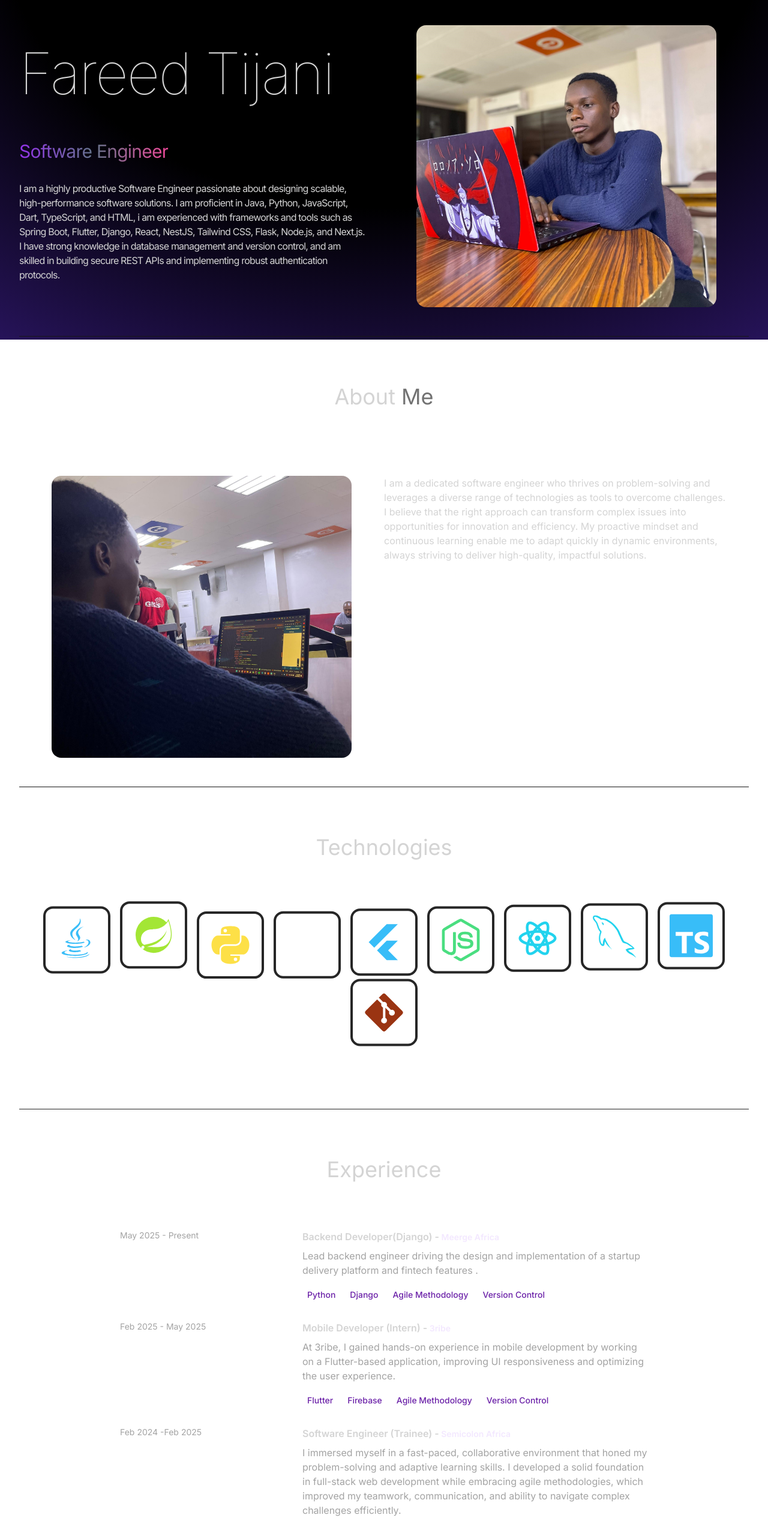
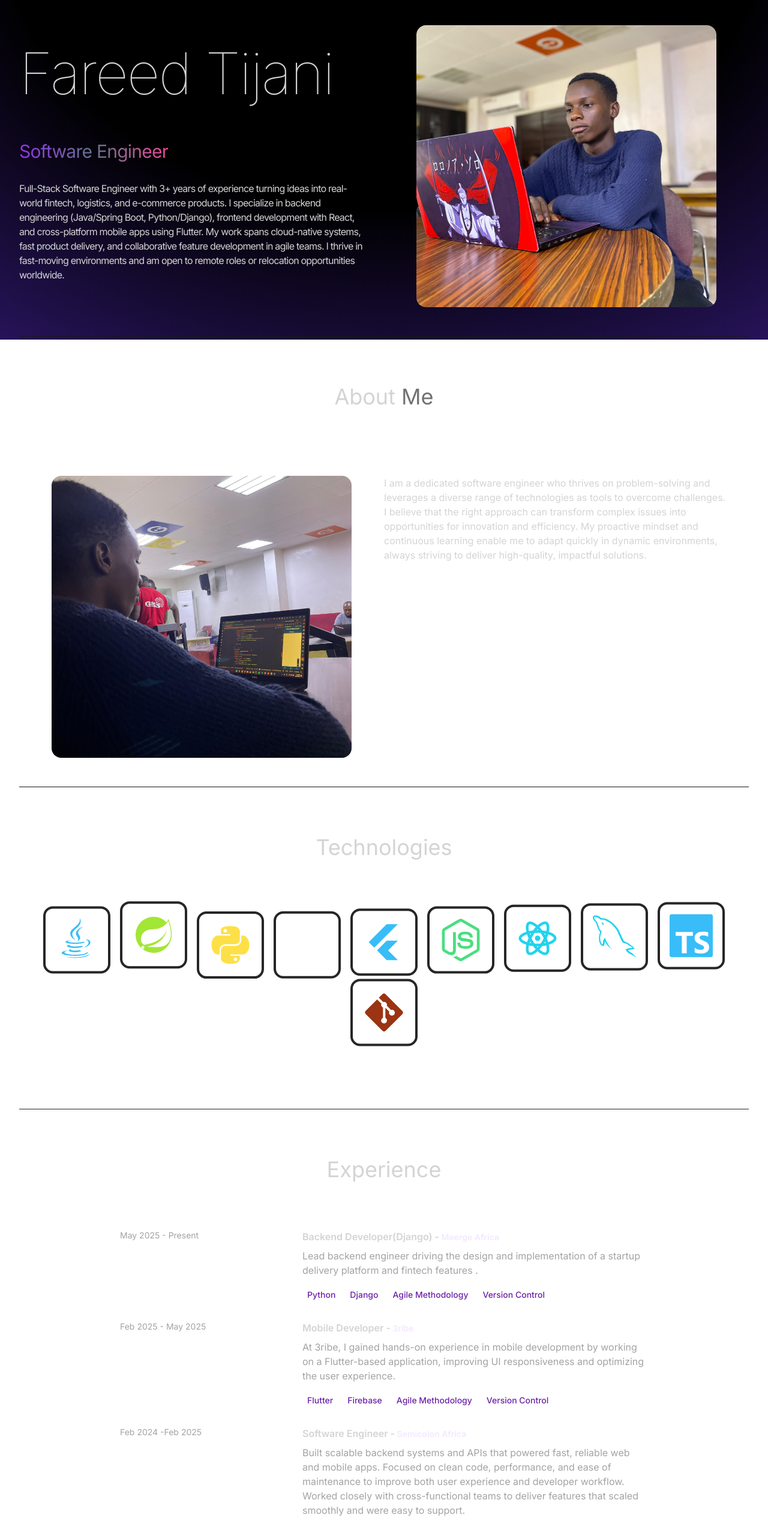
Before and after one commit to Tijanifareed/MyPortfolio, a React (Vite) app: page / in a window 1280 px wide. Shown: the part 234-2784 px from the top of the page at 60% size. Built offline with nearby package versions, Linux system fonts and the light colour scheme.

Commit message:
added new cv and updated stuff

```diff
--- a/src/components/NavBar.jsx
+++ b/src/components/NavBar.jsx
@@ -27,10 +27,8 @@ const NavBar = () => {
 
 
                <a href="https://www.linkedin.com/in/fareed-tijani-b693492b9/"><FaLinkedin/></a>
-
                <a href="https://github.com/Tijanifareed"><FaGithub/></a>
                <a href='https://www.instagram.com/agent_freddie/'><FaInstagram/></a>
-
                <a href="https://x.com/Agent_freddie4"><FaSquareXTwitter/></a>
           </div>
      </nav>
--- a/src/constants/index.js
+++ b/src/constants/index.js
@@ -4,7 +4,7 @@ import project3 from "../assets/projects/project-3.jpg";
 import project4 from "../assets/projects/project-4.png";
 import project5 from "../assets/projects/project-5.png"
 
-export const HERO_CONTENT = `I am a highly productive Software Engineer passionate about designing scalable, high-performance software solutions. I am proficient in Java, Python, JavaScript, Dart, TypeScript, and HTML, i am experienced with frameworks and tools such as  Spring Boot, Flutter, Django, React, NestJS, Tailwind CSS, Flask, Node.js, and Next.js. I have strong knowledge in database management and version control, and am skilled in building secure REST APIs and implementing robust authentication protocols.`;
+export const HERO_CONTENT = `Full-Stack Software Engineer with 3+ years of experience turning ideas into real-world fintech, logistics, and e-commerce products. I specialize in backend engineering (Java/Spring Boot, Python/Django), frontend development with React, and cross-platform mobile apps using Flutter. My work spans cloud-native systems, fast product delivery, and collaborative feature development in agile teams. I thrive in fast-moving environments and am open to remote roles or relocation opportunities worldwide.`;
 
 export const ABOUT_TEXT = `I am a dedicated software engineer who thrives on problem-solving and leverages a diverse range of technologies as tools to overcome challenges. I believe that the right approach can transform complex issues into opportunities for innovation and efficiency. My proactive mindset and continuous learning enable me to adapt quickly in dynamic environments, always striving to deliver high-quality, impactful solutions.`;
 
@@ -19,16 +19,16 @@ export const EXPERIENCES = [
 
   {
     year: "Feb 2025 - May 2025",
-    role: "Mobile Developer (Intern)",
+    role: "Mobile Developer",
     company: " 3ribe",
     description: `At 3ribe, I gained hands-on experience in mobile development by working on a Flutter-based application, improving UI responsiveness and optimizing the user experience.`,
     technologies: ["Flutter","Firebase", "Agile Methodology", "Version Control",],
   },
   {
     year: "Feb 2024 -Feb 2025",
-    role: "Software Engineer (Trainee)",
+    role: "Software Engineer",
     company: " Semicolon Africa",
-    description: `I immersed myself in a fast-paced, collaborative environment that honed my problem-solving and adaptive learning skills. I developed a solid foundation in full-stack web development while embracing agile methodologies, which improved my teamwork, communication, and ability to navigate complex challenges efficiently.`,
+    description: `Built scalable backend systems and APIs that powered fast, reliable web and mobile apps. Focused on clean code, performance, and ease of maintenance to improve both user experience and developer workflow. Worked closely with cross-functional teams to deliver features that scaled smoothly and were easy to support.`,
     technologies: ["Full-Stack Development","Databases", "Agile Methodology", "Version Control", "Design-Thinking", "Critical-Thinking",],
   },
 
```
Also changed, not shown: 1 other file (tests, documents, lock files or other folders).
